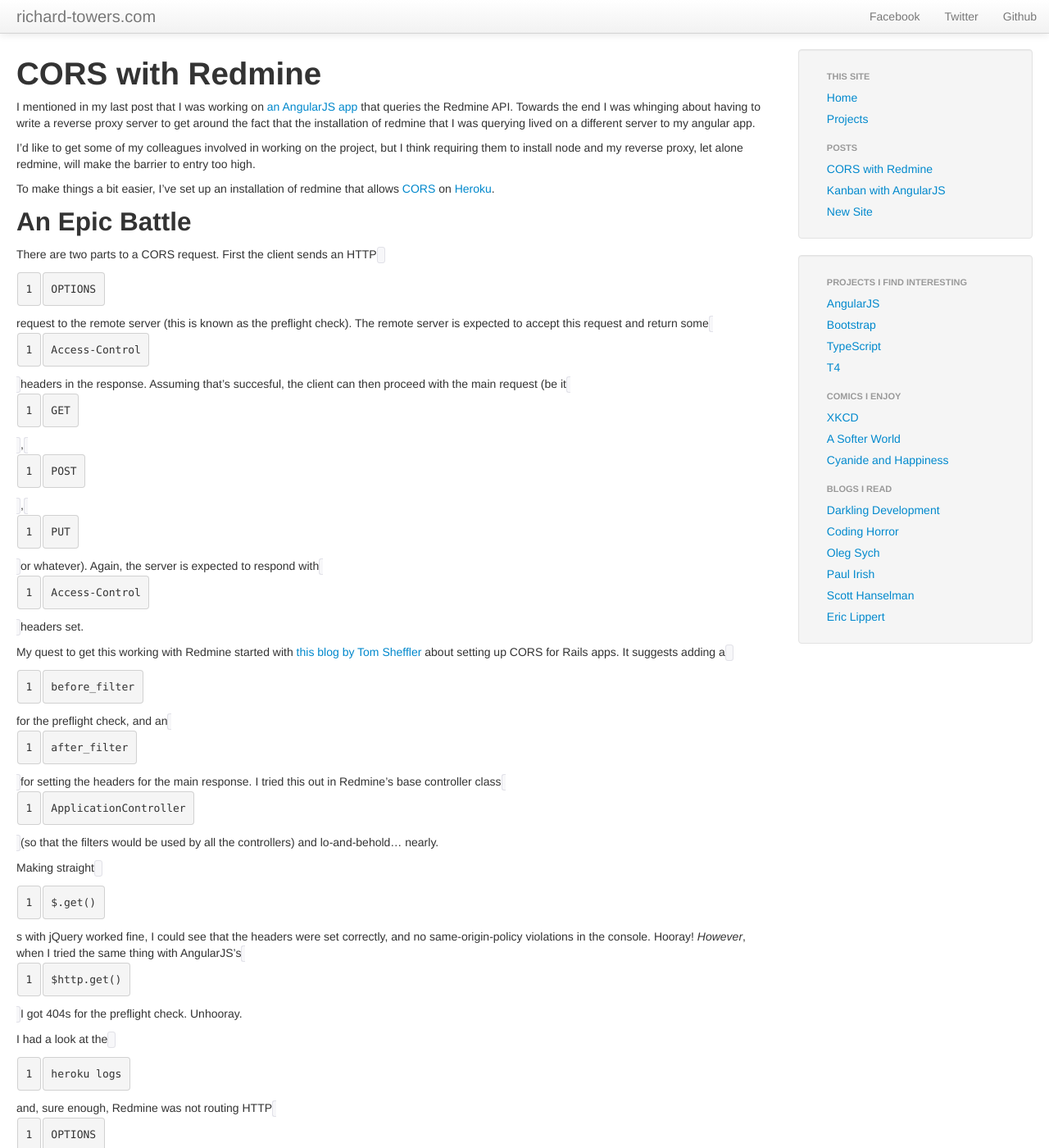
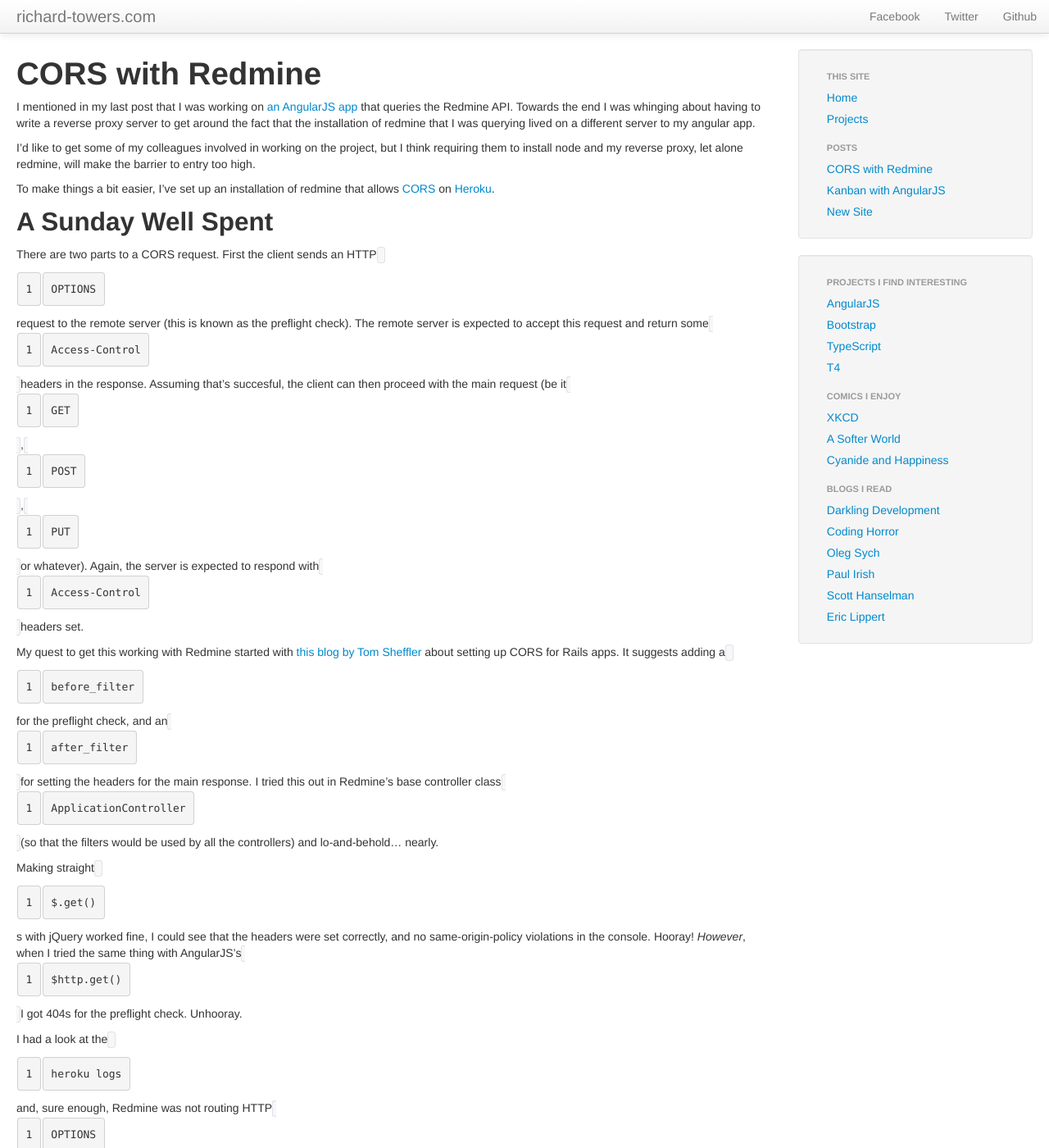
Before and after one commit to richardTowers/richardtowers.github.com, a Jekyll site: the page built from _posts/2013-01-13-cors-with-redmine.md, in a window 1280 px wide and 1400 px high. Shown: the whole window at 82% size. Built offline with Jekyll 4.4.1, drawn with Linux system fonts in a browser that asks for light colours; Markdown is read by kramdown in place of the engine named in the settings.

Commit message:
Slight rewording

```diff
--- a/_posts/2013-01-13-cors-with-redmine.md
+++ b/_posts/2013-01-13-cors-with-redmine.md
@@ -12,7 +12,7 @@ I'd like to get some of my colleagues involved in working on the project, but I
 
 To make things a bit easier, I've set up an installation of redmine that allows [CORS][2] on [Heroku][3].
 
-An Epic Battle
+A Sunday Well Spent
 ----------------
 
 There are two parts to a CORS request. First the client sends an HTTP `OPTIONS` request to the remote server (this is known as the preflight check). The remote server is expected to accept this request and return some `Access-Control` headers in the response. Assuming that's succesful, the client can then proceed with the main request (be it `GET`, `POST`, `PUT` or whatever). Again, the server is expected to respond with `Access-Control` headers set.
@@ -23,7 +23,7 @@ Making straight `$.get()`s with jQuery worked fine, I could see that the headers
 
 I had a look at the `heroku logs` and, sure enough, Redmine was not routing HTTP `OPTIONS` requests - hence the 404. Not being a rails expert I wasn't sure how to get all Redmine's routes to accept these requests. Quick and Dirty solution - a new catchall route for all `OPTIONS` requests.
 
-How To
+How To:
 ---------------
 
 First let's adress the preflight check. I've added a whole new controller, just for this, at `/app/controllers/cors_controller.rb`. It looks like:
```
